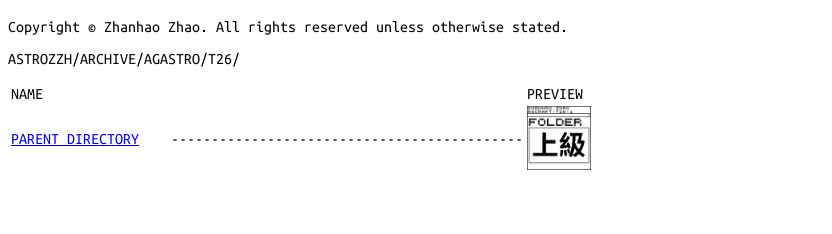
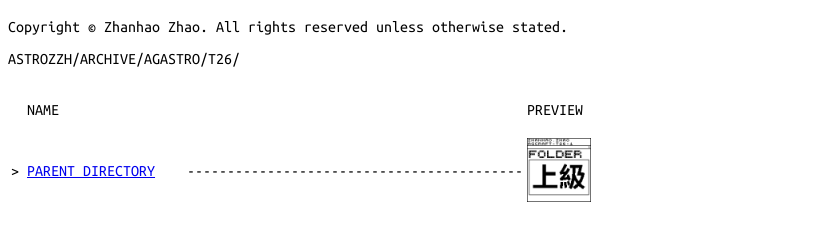
Before and after one commit to ASTROZZH/ARCHIVE, a plain HTML site: page AGASTRO/T26/INDEX.HTML in a window 1280 px wide. Shown: the part 56-290 px from the top of the page, without its empty margins (0-832 px from the left). Drawn offline with Linux system fonts and the light colour scheme.

Commit message:
Update INDEX.HTML

```diff
--- a/AGASTRO/T26/INDEX.HTML
+++ b/AGASTRO/T26/INDEX.HTML
@@ -38,12 +38,12 @@ ASTROZZH/ARCHIVE/AGASTRO/T26/
 
 <table>
 <tr>
-    <td>NAME</td>
-    <td>PREVIEW</td>
+    <td><pre>  NAME</pre></td>
+    <td><pre>PREVIEW</pre></td>
 </tr>
 
 <tr>
-    <td><pre><a href="../INDEX.HTML">PARENT DIRECTORY</a>    --------------------------------------------</pre></td>
+    <td><pre>> <a href="../INDEX.HTML">PARENT DIRECTORY</a>    ------------------------------------------</pre></td>
     <td>
         <img src="../../AGCRAFT/T26/ZHANHAO.ZHAO__AGCRAFT-T26-1__4_10X.PNG" width="64">
     </td>
```
